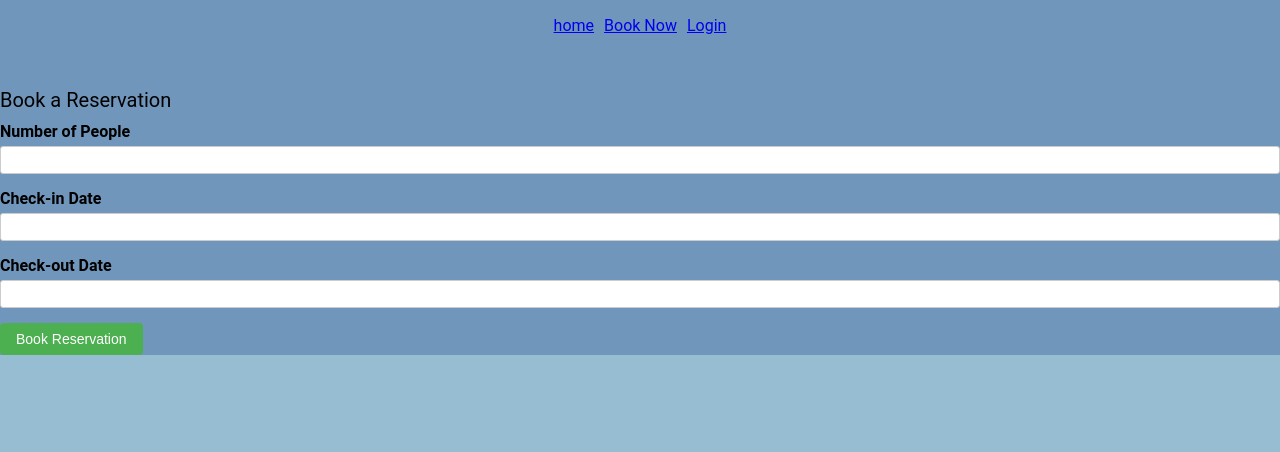
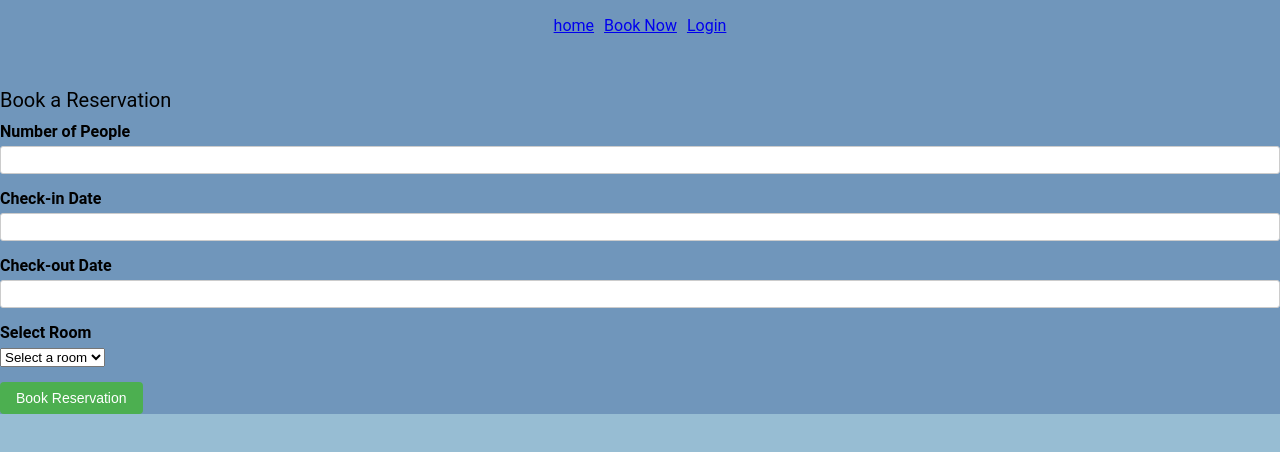
Before and after one commit to joshf500/The-Phase-4-Hotel, a React (Create React App) app in the folder client/: page /pages/BookingPage in a window 1280 px wide. Shown: the top 452 px of the page. Built offline with nearby package versions, Linux system fonts and the light colour scheme; no server answers.

Commit message:
messing around with the booking form

```diff
--- a/client/src/components/BookingForm.jsx
+++ b/client/src/components/BookingForm.jsx
@@ -6,6 +6,7 @@ function BookingForm() {
   const [people, setPeople] = useState("");
   const [checkIn, setCheckIn] = useState(null);
   const [checkOut, setCheckOut] = useState(null);
+  const [roomId, setRoomId] = useState(""); // State to hold the selected room ID
 
   const handleSubmit = (e) => {
     e.preventDefault();
@@ -14,27 +15,11 @@ function BookingForm() {
       people,
       check_in: checkIn.toISOString(),
       check_out: checkOut.toISOString(),
+      room_id: roomId, // Assign the selected room ID
     };
 
-    fetch("/book", {
-        method: "POST",
-        headers: {
-          "Content-Type": "application/json",
-        },
-        body: JSON.stringify(requestData),
-      })
-        .then((response) => {
-          if (response.ok) {
-            // Handle successful booking
-            console.log("Booking successful");
-          } else {
-            // Handle booking error
-            console.log("Booking error");
-          }
-        })
-        .catch((error) => {
-          console.error("An error occurred:", error);
-        });
+    // Rest of the code...
+
   };
 
   return (
@@ -80,6 +65,23 @@ function BookingForm() {
           required
         />
       </div>
+      <div>
+        <label htmlFor="room" className="BookingInput">
+          Select Room
+        </label>
+        <select
+          id="room"
+          className="BookingInput"
+          required
+          value={roomId}
+          onChange={(e) => setRoomId(e.target.value)}
+        >
+          <option value="">Select a room</option>
+          <option value="1">Room 1</option>
+          <option value="2">Room 2</option>
+          {/* Add more room options as needed */}
+        </select>
+      </div>
       <button type="submit" className="BookingButton">
         Book Reservation
       </button>
```
Lines whose indentation alone changed are shown as unchanged.
